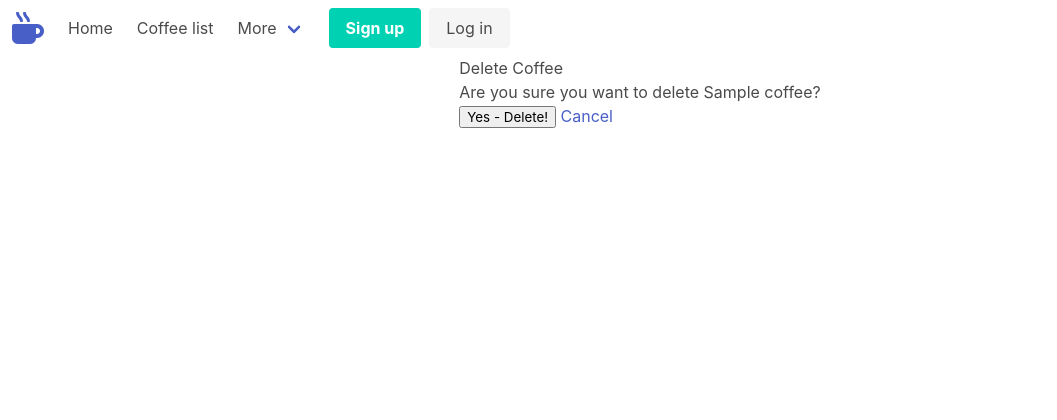
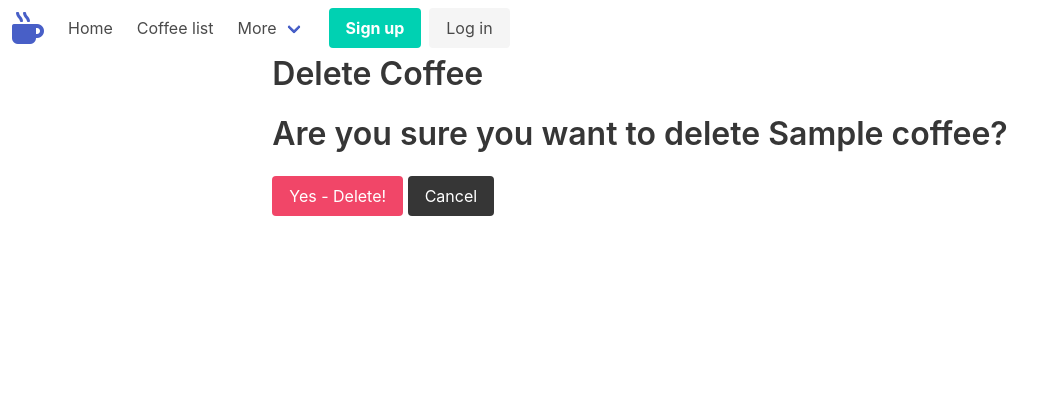
Before and after one commit to Ckrcok/Coffee-Collector, a Django app: page /coffee/1/delete/ in a window 1280 px wide. Shown: the top 420 px of the page, without its empty margins (0-1057 px from the left). Run offline with Django 3.2, Linux system fonts and the light colour scheme; tables that the repository leaves empty hold one stand-in row (values such as "Sample post").

Commit message:
Added style to the coffe_confirm_delete.html

```diff
--- a/main_app/templates/main_app/coffee_confirm_delete.html
+++ b/main_app/templates/main_app/coffee_confirm_delete.html
@@ -1,14 +1,14 @@
 {% extends 'base.html' %} {% block content %}
-<h1>Delete Coffee</h1>
+<h1 class="title">Delete Coffee</h1>
 
-<h4>
+<h4 class="title is-spaced">
   Are you sure you want to delete
   <span class="teal-text">{{ object.name }}</span>?
 </h4>
 
 <form action="" method="POST">
   {% csrf_token %}
-  <input type="submit" value="Yes - Delete!" class="btn" />
-  <a href="{% url 'detail' coffee.id %}">Cancel</a>
+  <input  type="submit" value="Yes - Delete!" class="button is-danger" />
+  <a class="button is-dark" href="{% url 'detail' coffee.id %}">Cancel</a>
 </form>
 {% endblock %}
```
